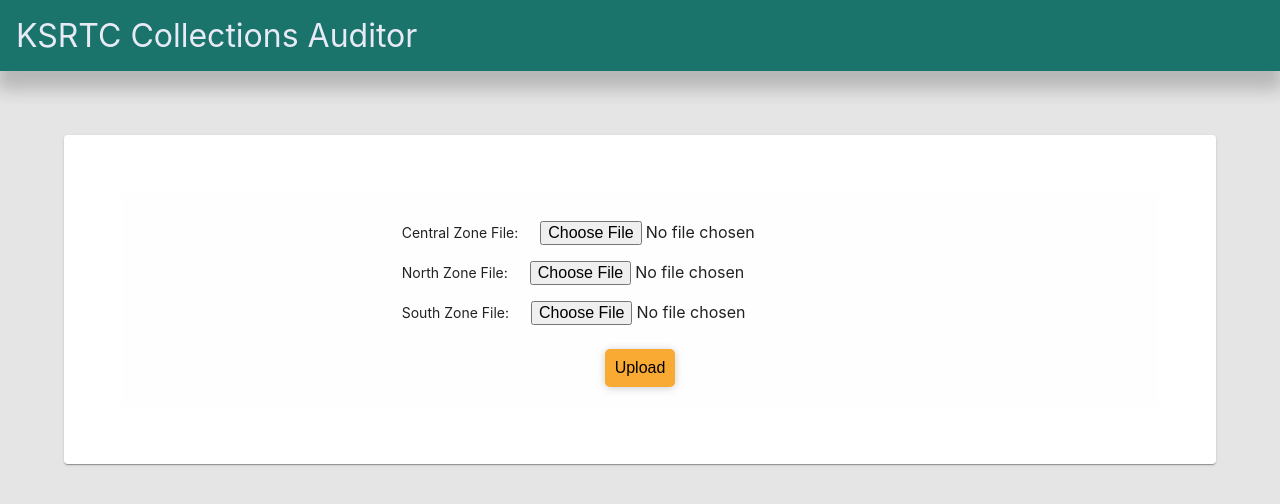
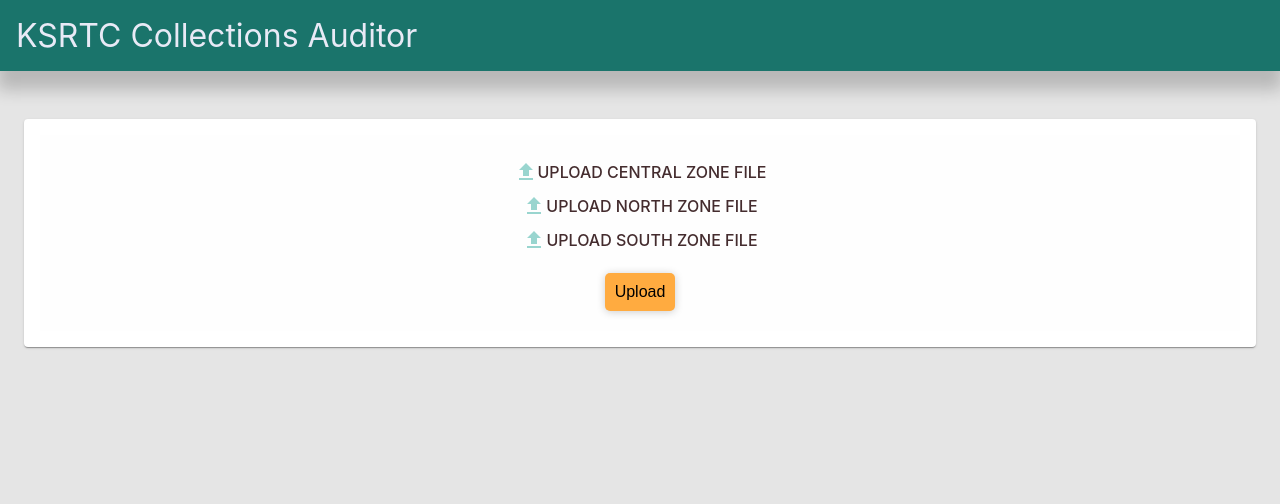
Before and after one commit to VishnuNarayananSR/ksrtc-accounts-auditor, a React (Create React App) app: page / in a window 1280 px wide. Shown: the top 504 px of the page. Built offline with nearby package versions, Linux system fonts and the light colour scheme.

Commit message:
UI changes

```diff
--- a/src/Components/CSVUtil/MaterialTable.js
+++ b/src/Components/CSVUtil/MaterialTable.js
@@ -11,7 +11,7 @@
       <TableContainer>
         <Table>
           <TableHead>
-            <TableRow>
+            <TableRow sx={{backgroundColor:"var(--color-tertiary)"}}>
               {headers.map((header) => (
                 <TableCell>{header.toUpperCase()}</TableCell>
               ))}
--- a/src/Components/UploadForm/UploadForm.css
+++ b/src/Components/UploadForm/UploadForm.css
@@ -5,22 +5,30 @@
     align-items: center;
     justify-content: center;
     background-color: #FEFEFE;
-    margin: 5%;
+    margin: 1rem;
     padding: 20px;
 }
 
 
 .file-input__controls {
-  gap: 1rem;
+  text-align: center;
   margin-bottom: 1rem;
-  text-align: left;
 }
 
 .file-input__control label {
-    margin-left: -0.25rem;
-    padding: 0 0.25rem;
-    margin:10px;
-    font-size: 0.875rem;
+  color: var(--color-text-dark);
+  text-transform: uppercase;
+  font-size: 1rem;
+  font-weight: 500;
+  display: flex;
+  padding:5px;
+  align-items: center;
+  justify-content: center;
+  margin: 0;
+}
+
+.file-input__control label:active, label:hover{
+  color:#1e88e5;
 }
 
 .file-input__control input {
@@ -36,7 +44,7 @@
 }
 
 .submit-btn{
-    background-color: #f9aa33;
+    background-color: var(--color-secondary);
     padding: 10px;
     font-size: 1rem;
     cursor: pointer;
--- a/src/Components/UploadForm/UploadForm.js
+++ b/src/Components/UploadForm/UploadForm.js
@@ -3,10 +3,12 @@
 import { readExcel } from "../CSVUtil/commonUtil";
 import CollectionModal from "../CSVUtil/CollectionModal";
 import { Card } from "@mui/material";
+import FileUploadIcon from "@mui/icons-material/FileUpload";
+
 const UploadForm = () => {
-  const [centralFile, setCentralFile] = useState();
-  const [northFile, setNorthFile] = useState();
-  const [southFile, setSouthFile] = useState();
+  const [centralFile, setCentralFile] = useState(null);
+  const [northFile, setNorthFile] = useState(null);
+  const [southFile, setSouthFile] = useState(null);
   const [showForm, setShowForm] = useState(true);
 
   const formSubmitHandler = (e) => {
@@ -15,50 +17,58 @@
     setShowForm(false);
   };
   return showForm ? (
-    <Card sx={{ margin: "5%" }}>
+    <Card sx={{ margin: "3rem 1.5rem" }}>
       <form className="upload-form" onSubmit={formSubmitHandler}>
         <div className="file-input__controls">
           <div className="file-input__control">
-            <label htmlFor="central-file"> Central Zone File:</label>
+            <label style={centralFile && { color: "var(--color-primary)" }}>
+              <FileUploadIcon sx={{ color: "var(--color-tertiary)" }} />
+              Upload Central Zone File
               <input
                 onChange={(e) => {
                   readExcel(e.target.files[0])
                     .then(setCentralFile)
-                  .catch(console.error);
+                    .catch(alert);
                 }}
+                style={{ display: "none" }}
                 type="file"
                 required
                 name="central-file"
                 id="central-file"
               />
+            </label>
           </div>
           <div className="file-input__control">
-            <label htmlFor="north-file"> North Zone File:</label>
+            <label style={northFile && { color: "var(--color-primary)" }}>
+              <FileUploadIcon sx={{ color: "var(--color-tertiary)" }} />
+              Upload North Zone File
               <input
                 onChange={(e) => {
-                readExcel(e.target.files[0])
-                  .then(setNorthFile)
-                  .catch(console.error);
+                  readExcel(e.target.files[0]).then(setNorthFile).catch(alert);
                 }}
+                style={{ display: "none" }}
                 type="file"
                 required
                 name="north-file"
                 id="north-file"
               />
+            </label>
           </div>
           <div className="file-input__control">
-            <label htmlFor="south-file"> South Zone File:</label>
+            <label style={southFile && { color: "var(--color-primary)" }}>
+              <FileUploadIcon sx={{ color: "var(--color-tertiary)" }} />
+              Upload South Zone File
               <input
                 onChange={(e) => {
-                readExcel(e.target.files[0])
-                  .then(setSouthFile)
-                  .catch(console.error);
+                  readExcel(e.target.files[0]).then(setSouthFile).catch(alert);
                 }}
+                style={{ display: "none" }}
                 type="file"
                 required
                 name="south-file"
                 id="south-file"
               />
+            </label>
           </div>
         </div>
         <button className="submit-btn">Upload</button>
--- a/src/index.css
+++ b/src/index.css
@@ -1,3 +1,5 @@
+
+
 body {
   margin: 0;
   font-family: -apple-system, BlinkMacSystemFont, 'Segoe UI', 'Roboto', 'Oxygen',
@@ -17,11 +19,10 @@
 
 body {
   margin: 0;
-  background-color: #E5E5E5;
+  background-color: var(--color-background);
 }
 
 nav {
-  background: #344955;
   color: #e8eaf6;
   padding: 1rem;
   font-size: 2rem;
```
Lines whose indentation alone changed are shown as unchanged.
